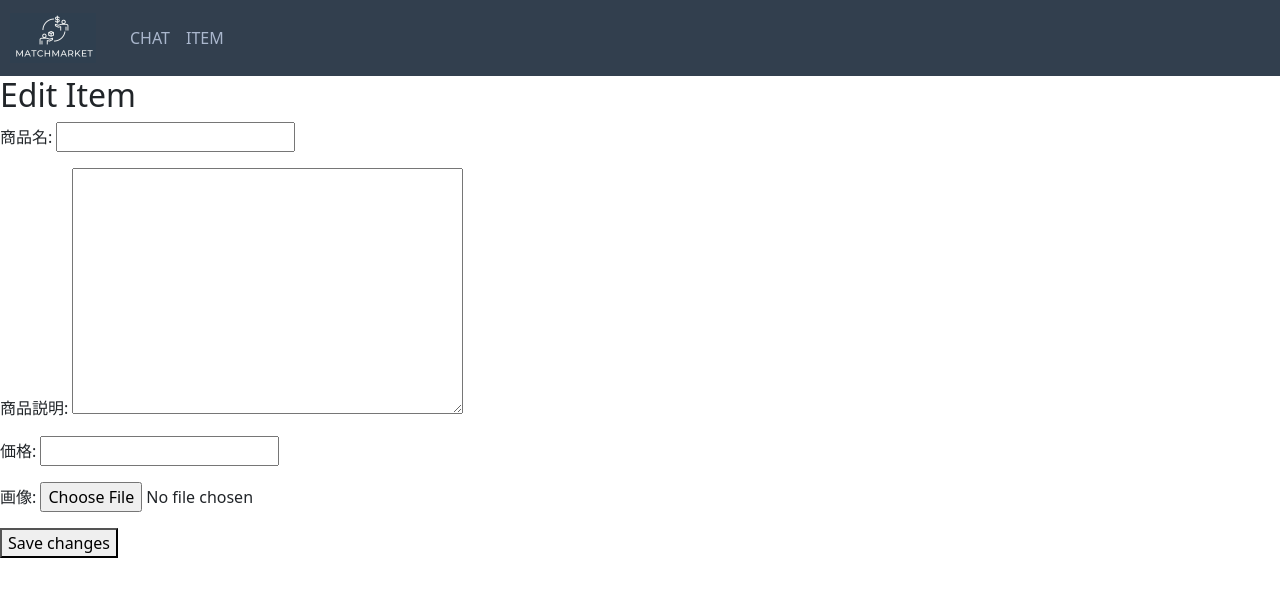
After one commit to yanaih16/gPBL_2023_summer, a Django app: template templates/item/item_update.html in a window 1280 px wide. The commit adds this page. Shown: the top 597 px of the page. Run offline with Django 4.2, Linux system fonts and the light colour scheme; the template is opened without the code that fills it: values that come from a table or form of the project are taken from there, others are empty; parts of the project's set-up code (start-up, migrations or seed data) failed here and were passed over; some libraries are stand-ins or nearby versions.

Commit message:
[change] リンクを踏むと編集できるようにした

```diff
--- a/app/urls.py
+++ b/app/urls.py
@@ -3,6 +3,7 @@ from .views import top
 from .views import item_list
 from .views import user
 from .views import item
+from .views import item_update
 
 urlpatterns = [
     path("", top.index, name="index"),
@@ -12,4 +13,6 @@ urlpatterns = [
     path("item_list/", item_list.ItemList.as_view(), name="item_list"),
     path("item/add", item.item_add, name="item_add"),
     path("item/tag/<int:item_id>", item.item_tag_add, name="item_tag_add"),
+    path('item_list/<int:pk>/', item_update.ItemUpdateView.as_view(), name='item_edit'),
+
 ]
--- a/templates/item/item_list.html
+++ b/templates/item/item_list.html
@@ -12,7 +12,7 @@
       object-fit: contain;
       display: block;  /* ブロックレベル要素として表示 */
       margin: 0 auto;  /* 水平方向に中央寄せ */
-      background-color: grey;
+      background-color: #323F4E;
     }
 
     @media (min-width: 768px) {
@@ -117,7 +117,8 @@
               <h4 class="card-text text-center border-bottom">{{object.name}}</h4>
               <div class="d-flex justify-content-between align-items-center mt-auto">
                 <div class="btn-group">
-                  <button type="button" class="btn btn-sm btn-outline-secondary">Edit</button>
+                  <!--<button type="button" class="btn btn-sm btn-outline-secondary">View</button>-->
+                  <button type="button" class="btn btn-sm btn-outline-secondary" onclick="location.href='{% url 'item_edit' object.pk %}'">Edit</button>
                 </div>
                 <h4 class="card-text text-center border-bottom">{{object.value}}円</h4>
 
--- /dev/null
+++ b/templates/item/item_update.html
@@ -0,0 +1,10 @@
+{% extends "base.html" %}
+
+{% block content %}
+<h2>Edit Item</h2>
+<form method="post">
+    {% csrf_token %}
+    {{ form.as_p }}
+    <button type="submit">Save changes</button>
+</form>
+{% endblock %}
```
Also changed, not shown: app/views/item_edit.py (deleted), app/views/item_update.py (added).
